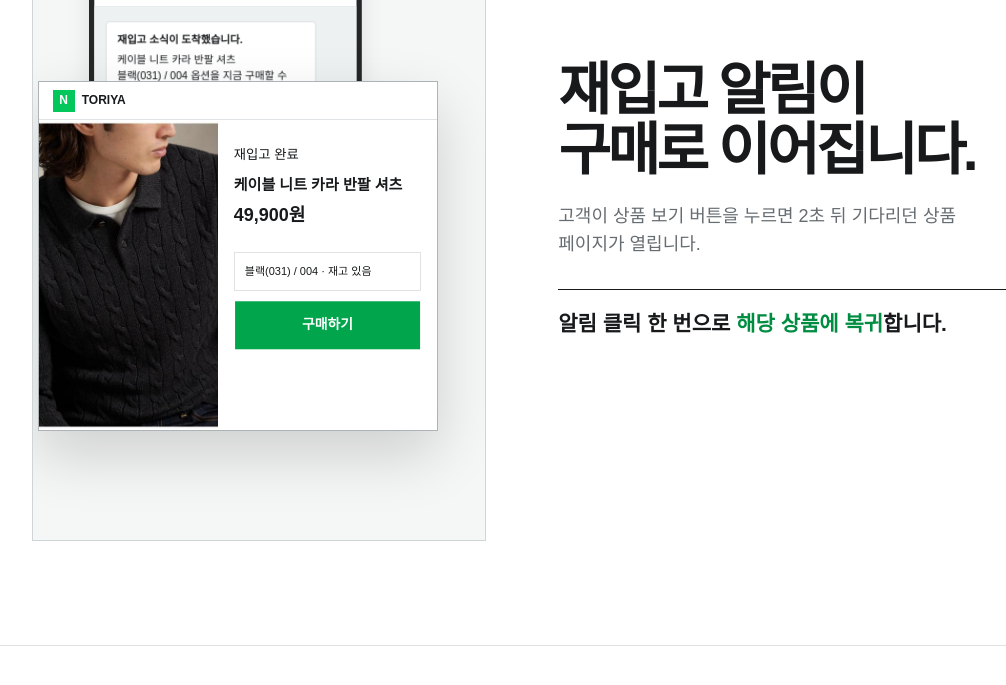
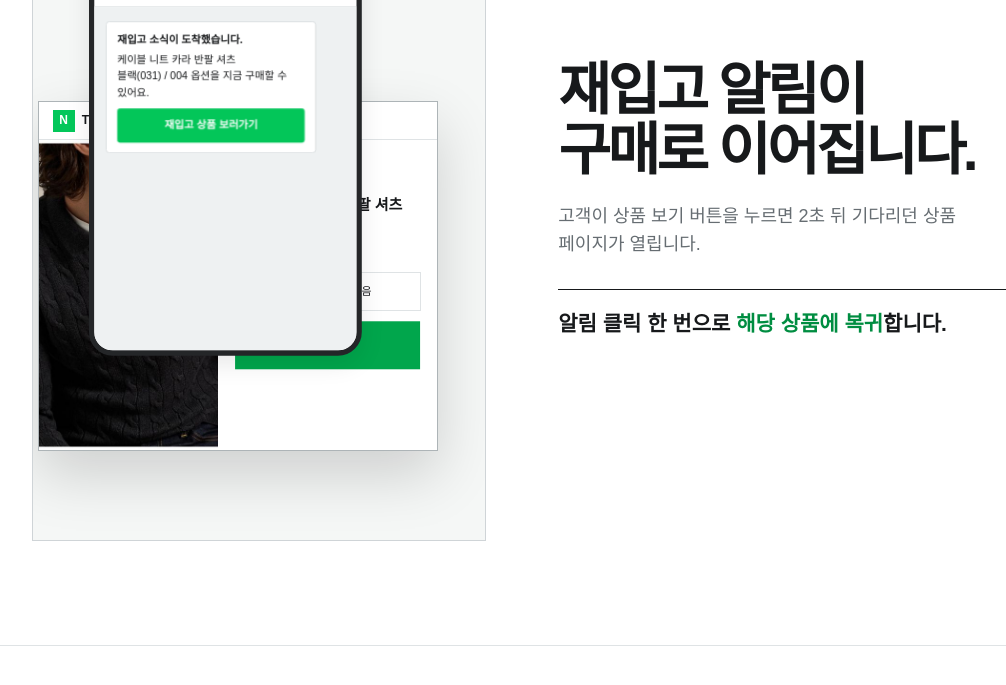
Before and after one commit to plumisbea-ux/naver-restock-alert, a website: page landing.html in a window 1280 px wide. Shown: the part 1876-2561 px from the top of the page, without its empty margins (18-1024 px from the left). Drawn offline with Linux system fonts and the light colour scheme.

Commit message:
keep purchase panel behind restock message

```diff
--- a/assets/landing/journey.css
+++ b/assets/landing/journey.css
@@ -31,7 +31,7 @@
 .journey .phone {
   left: 42px;
   top: 44px;
-  z-index: 1;
+  z-index: 4;
   width: 310px;
   border-width: 6px;
   border-radius: 27px;
@@ -46,8 +46,8 @@
 
 .journey .mini-store {
   right: 34px;
-  top: 190px;
-  z-index: 3;
+  top: 210px;
+  z-index: 2;
   width: 400px;
   border-color: #adb4b7;
   box-shadow: 0 24px 55px #00000029;
```
